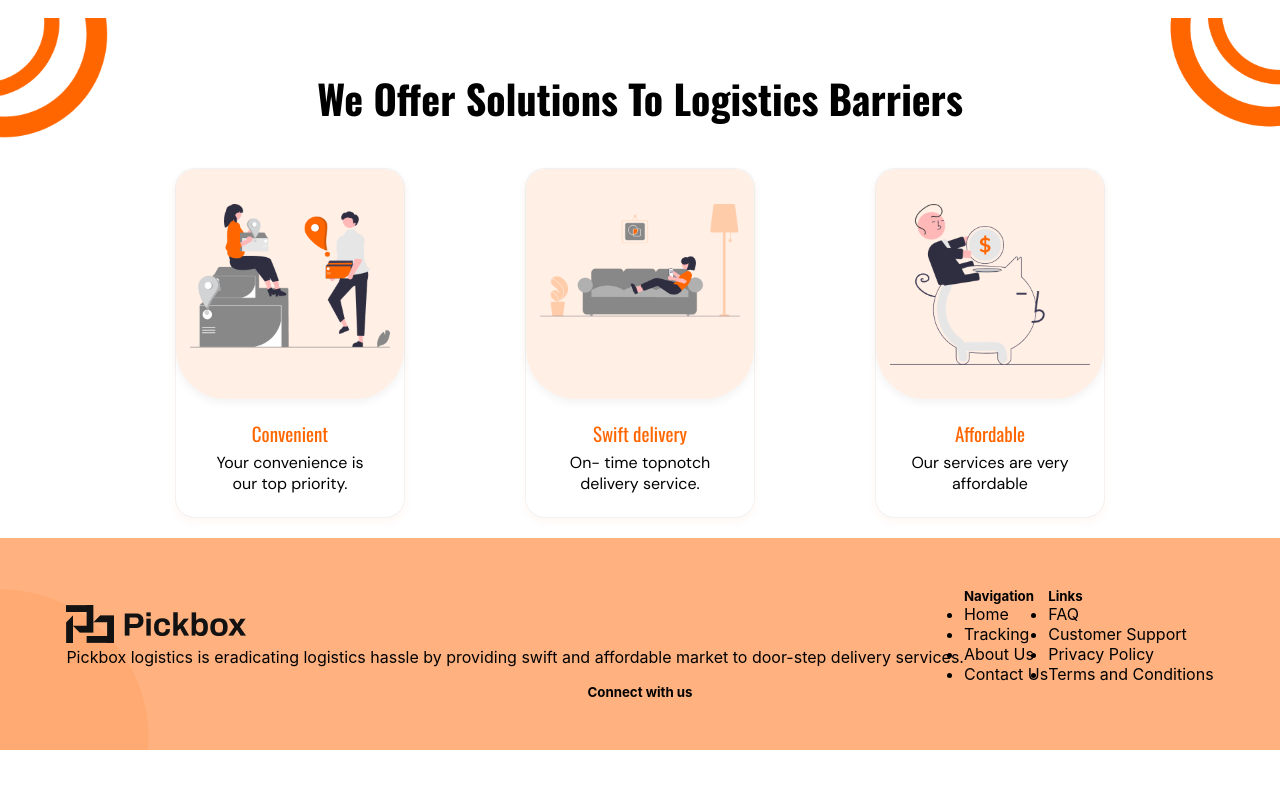
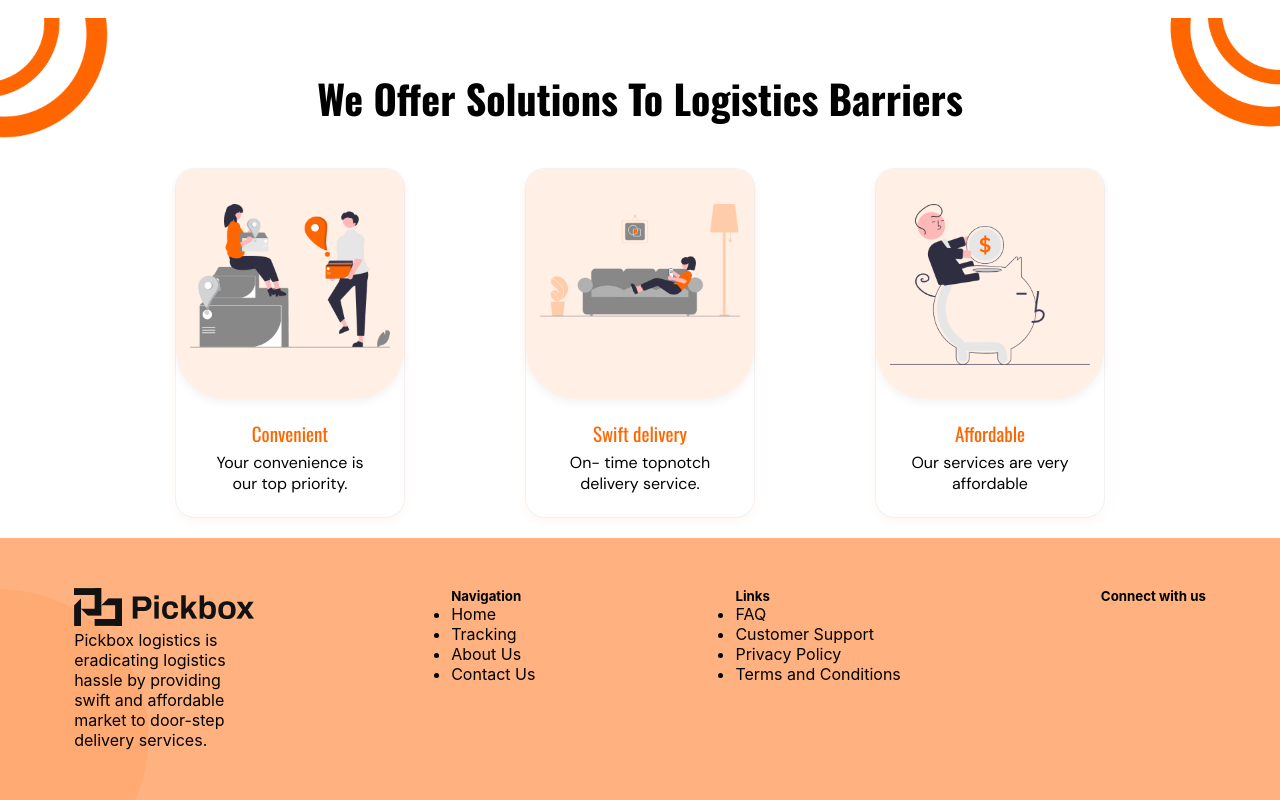
Before and after one commit to Pickbox-Project/Pickbox-frontend, a React (Create React App) app: page / in a window 1280 px wide. Shown: the part 1290-2090 px from the top of the page. Before the commit the page ends 2040 px from the top, so only its background shows below. Built offline with nearby package versions, Linux system fonts and the light colour scheme.

Commit message:
Started working on the Footer Component

```diff
--- a/src/Components/Footer/Footer.css
+++ b/src/Components/Footer/Footer.css
@@ -2,9 +2,15 @@
     padding: 50px;
     background: url("../../Assets/images/Footer-background.png");
 }
-.footer-details{
+
+.footer-details {
     display: flex;
+    gap: 200px;
     justify-content: center;
-    align-items: center;
+    align-items: flex-start;
     flex-wrap: wrap;
 }
+
+.footer-logo-text {
+    width: 15%;
+}
```
